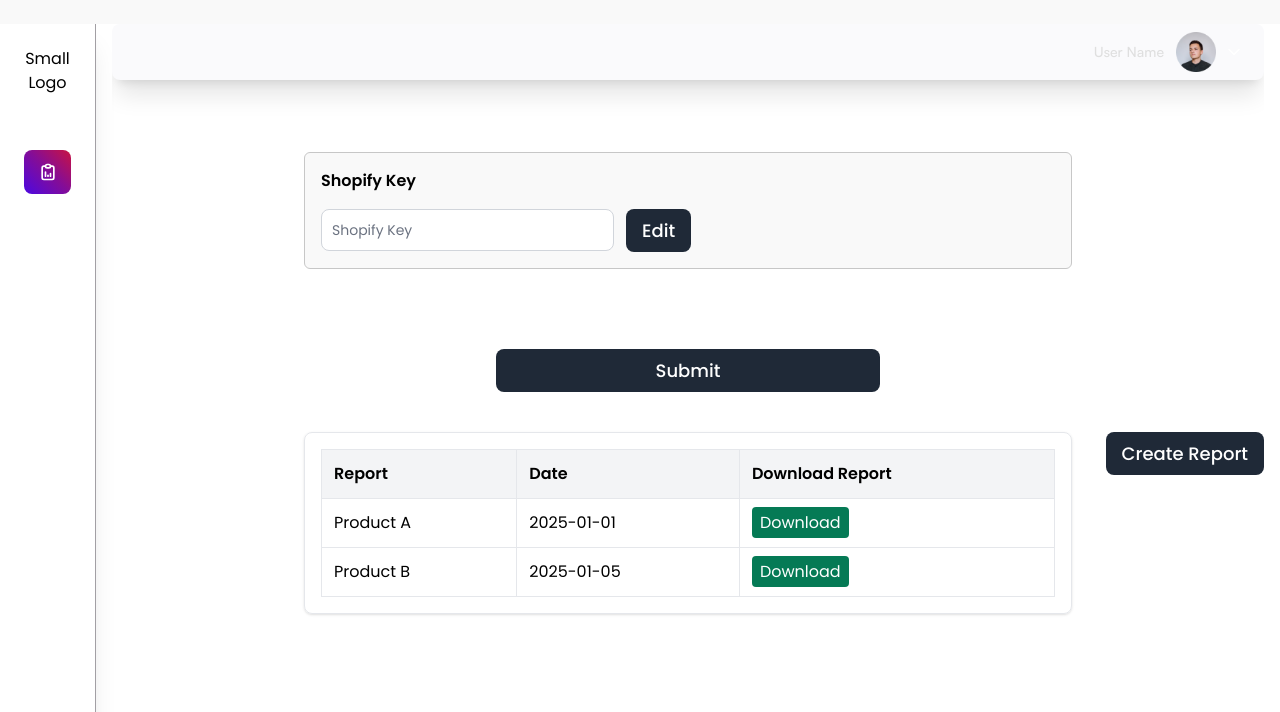
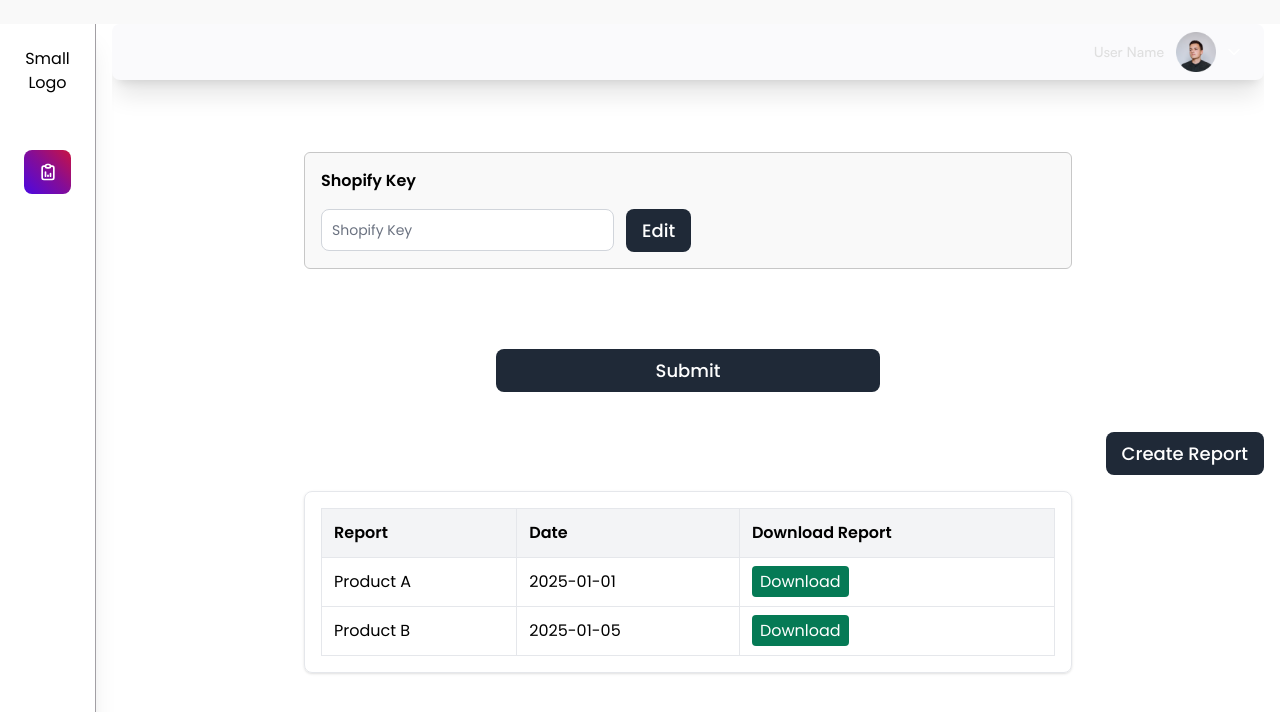
Before and after one commit to nilanjan12081996/pdf_generator, a React (Vite) app: page /home in a window 1280 px wide. Shown: the top 712 px of the page. Built offline with nearby package versions, Linux system fonts and the light colour scheme; no server answers.

Commit message:
update btn

```diff
--- a/src/pages/Landing/Landing.jsx
+++ b/src/pages/Landing/Landing.jsx
@@ -60,8 +60,7 @@ const Landing = () => {
         header: "Download Report",
         cell: (info) => (
           <span
-            className={`px-2 py-1 rounded text-white cursor-pointer ${
-               "bg-green-600"
+            className={`px-2 py-1 rounded text-white cursor-pointer ${"bg-green-600"
               }`}
           >
             {info.getValue()}
@@ -132,7 +131,7 @@ const Landing = () => {
             Submit
           </button>
         </div>
-          <div>
+        <div className="flex justify-end">
           <button className="mb-4 float-right bg-[#1f2937] text-white text-[18px] font-medium px-4 py-2 rounded-lg hover:bg-[#374151]">
             Create Report
           </button>
```
Lines whose indentation alone changed are shown as unchanged.
